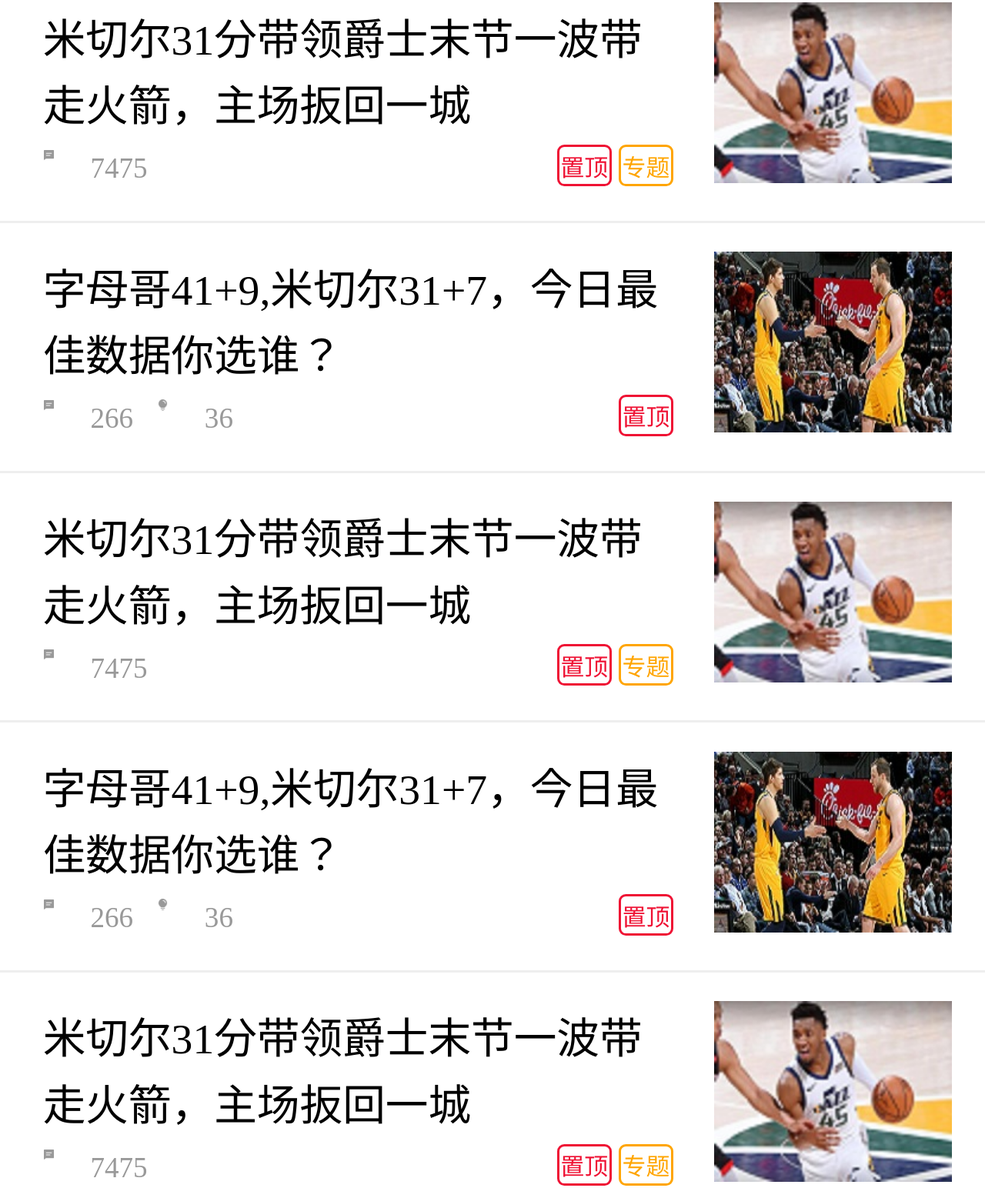
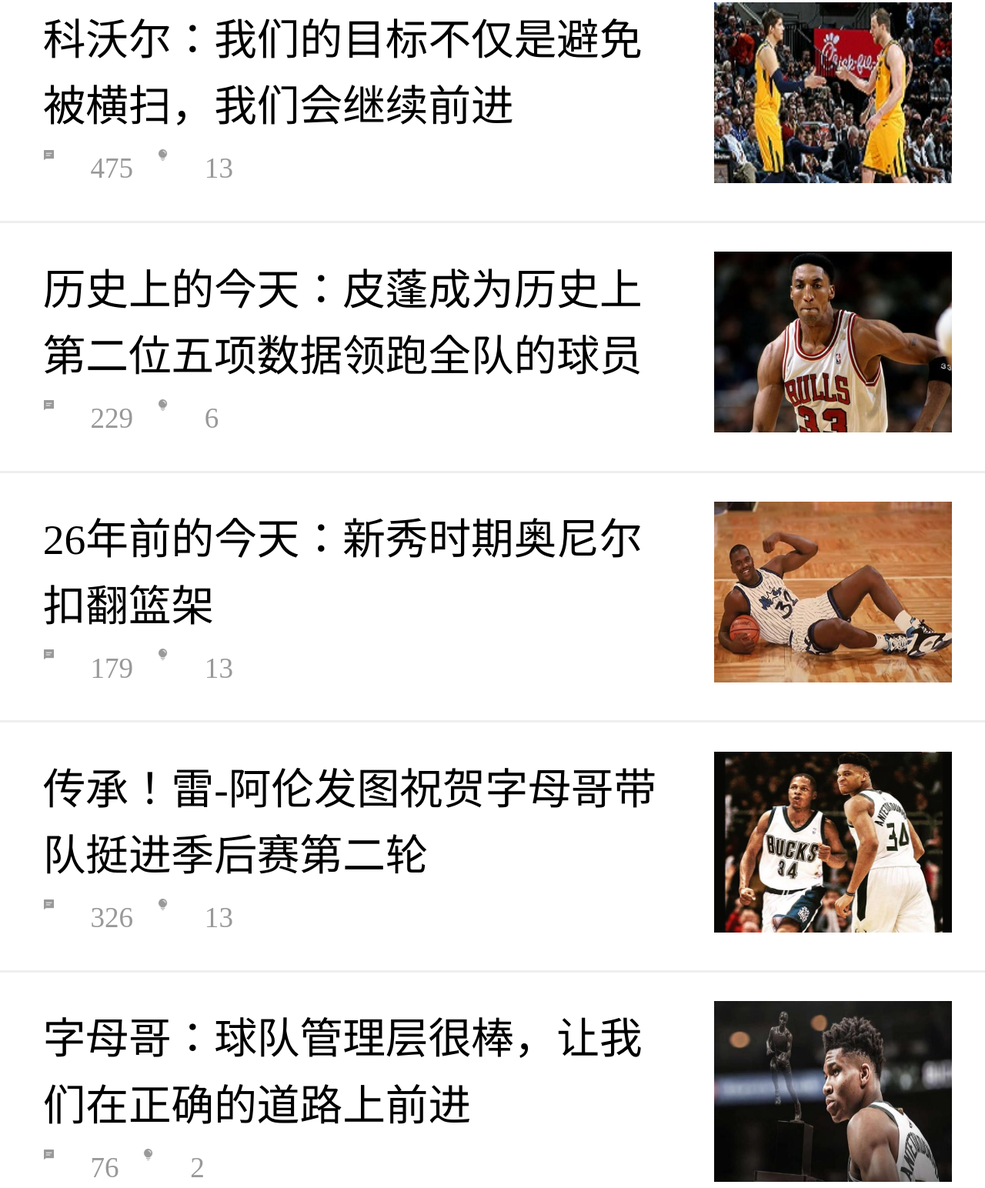
Before and after one commit to Yuan-Yiming/hupu-mobile, a Vue app: page index.html in a window 1280 px wide. Shown: the part 1472-3016 px from the top of the page at 77% size. Built offline with nearby package versions, Linux system fonts and the light colour scheme.

```diff
--- a/index.html
+++ b/index.html
@@ -60,58 +60,44 @@
 			<img src="./src/images/news-img2.jpg">
 		</li>
 		<li>
-			<p class="title">米切尔31分带领爵士末节一波带走火箭，主场扳回一城</p>
+			<p class="title">科沃尔：我们的目标不仅是避免被横扫，我们会继续前进</p>
 			<p class="info">
-				<span class="comment num">7475</span>
-				<span class="special tag">专题</span>
-				<span class="stick tag">置顶</span>
-			</p>
-			<img src="./src/images/news-img1.jpg">
-		</li>
-		<li>
-			<p class="title">字母哥41+9,米切尔31+7，今日最佳数据你选谁？</p>
-			<p class="info">
-				<span class="comment num">266</span>
-				<span class="stand-out num">36</span>
-				<span class="stick tag">置顶</span>
+				<span class="comment num">475</span>
+				<span class="stand-out num">13</span>
 			</p>
 			<img src="./src/images/news-img3.jpg">
 		</li>
 		<li>
-			<p class="title">米切尔31分带领爵士末节一波带走火箭，主场扳回一城</p>
+			<p class="title">历史上的今天：皮蓬成为历史上第二位五项数据领跑全队的球员</p>
 			<p class="info">
-				<span class="comment num">7475</span>
-				<span class="special tag">专题</span>
-				<span class="stick tag">置顶</span>
+				<span class="comment num">229</span>
+				<span class="stand-out num">6</span>
 			</p>
-			<img src="./src/images/news-img1.jpg">
+			<img src="./src/images/news-img4.jpg">
 		</li>
 		<li>
-			<p class="title">字母哥41+9,米切尔31+7，今日最佳数据你选谁？</p>
+			<p class="title">26年前的今天：新秀时期奥尼尔扣翻篮架</p>
 			<p class="info">
-				<span class="comment num">266</span>
-				<span class="stand-out num">36</span>
-				<span class="stick tag">置顶</span>
+				<span class="comment num">179</span>
+				<span class="stand-out num">13</span>
 			</p>
-			<img src="./src/images/news-img3.jpg">
+			<img src="./src/images/news-img5.jpg">
 		</li>
 		<li>
-			<p class="title">米切尔31分带领爵士末节一波带走火箭，主场扳回一城</p>
+			<p class="title">传承！雷-阿伦发图祝贺字母哥带队挺进季后赛第二轮</p>
 			<p class="info">
-				<span class="comment num">7475</span>
-				<span class="special tag">专题</span>
-				<span class="stick tag">置顶</span>
+				<span class="comment num">326</span>
+				<span class="stand-out num">13</span>
 			</p>
-			<img src="./src/images/news-img1.jpg">
+			<img src="./src/images/news-img6.jpg">
 		</li>
 		<li>
-			<p class="title">字母哥41+9,米切尔31+7，今日最佳数据你选谁？</p>
+			<p class="title">字母哥：球队管理层很棒，让我们在正确的道路上前进</p>
 			<p class="info">
-				<span class="comment num">266</span>
-				<span class="stand-out num">36</span>
-				<span class="stick tag">置顶</span>
+				<span class="comment num">76</span>
+				<span class="stand-out num">2</span>
 			</p>
-			<img src="./src/images/news-img3.jpg">
+			<img src="./src/images/news-img7.jpg">
 		</li>
 	</ul>
 </div>
```
Also changed, not shown: src/images/news-img4.jpg (added), src/images/news-img5.jpg (added), src/images/news-img6.jpg (added), src/images/news-img7.jpg (added).
